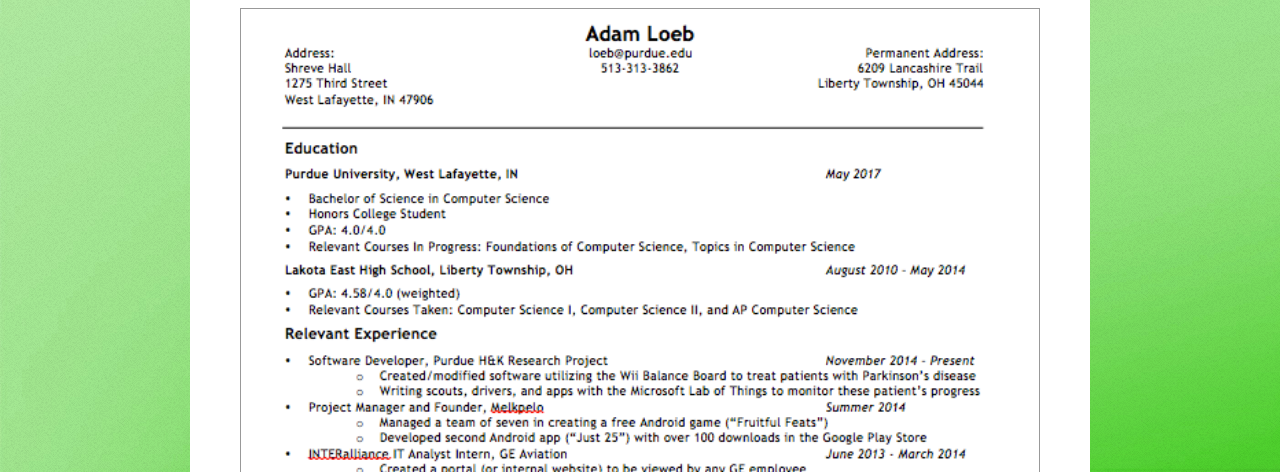
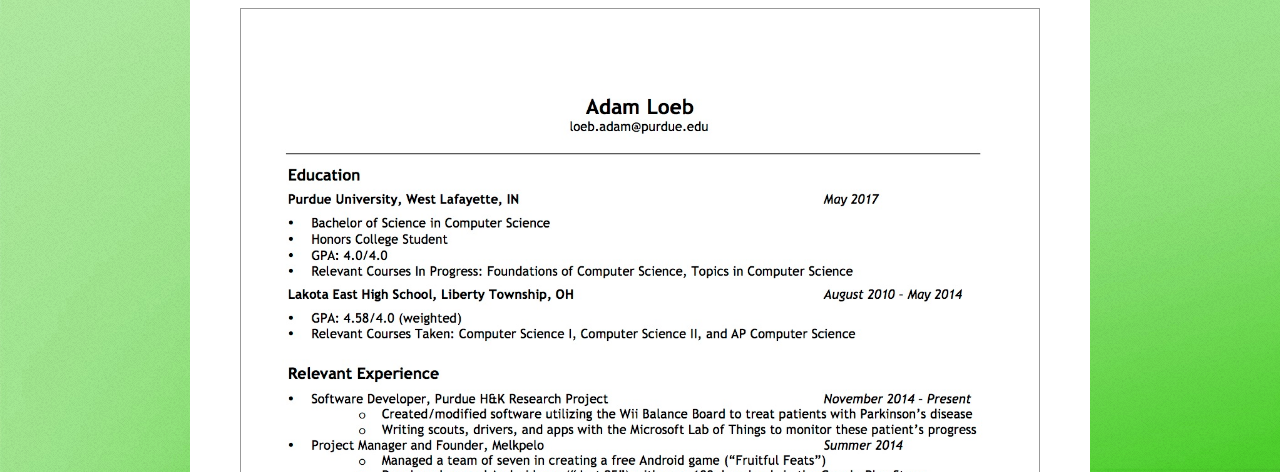
Before and after one commit to aloeb/aloeb.github.io, a plain HTML site: page index.html in a window 1280 px wide. Both pictures are taken after a click on the link "Resume". Shown: the part 328-800 px from the top of the page. Drawn offline with Linux system fonts and the light colour scheme.

Commit message:
Fixed resume

```diff
--- a/index.html
+++ b/index.html
@@ -156,7 +156,7 @@
 									<h2>My Resume</h2>
 								</header>
 								<a href="https://dl.dropboxusercontent.com/u/33501188/Loeb%20Adam%20Res.pdf">
-									<img src="images/resume.png" class="resume image fit"/>
+									<img src="images/resume.jpg" class="resume image fit"/>
 								</a>
 							</article>
 
```
Also changed, not shown: images/resume.jpg (added), images/resume.png (deleted), 2 other files.
